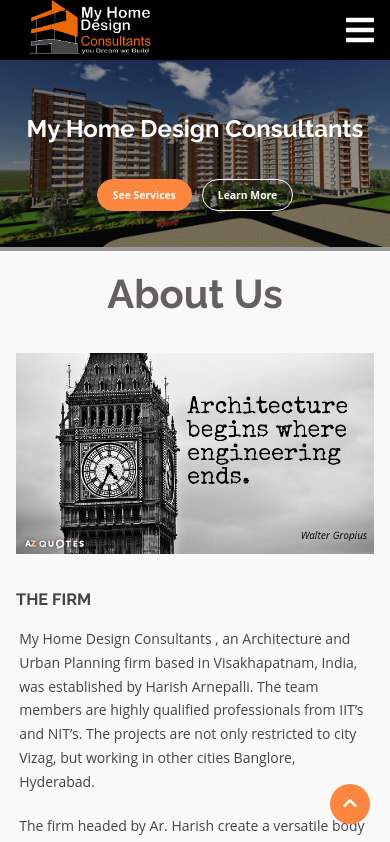
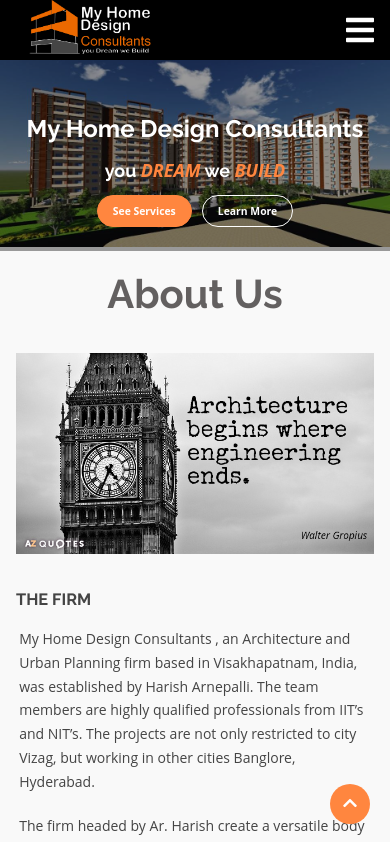
Before and after one commit to mohankalyan/mhd, an Angular app: page / in a window 390 px wide. Shown: the top 842 px of the page. Built offline with nearby package versions, Linux system fonts and the light colour scheme.

Commit message:
build remove

```diff
--- a/src/app/common/carousel/carousel.component.html
+++ b/src/app/common/carousel/carousel.component.html
@@ -4,8 +4,9 @@
     <div class="carousel-item fade"  [style.display]="slideIndex==1? 'block':'none'">
       <img src="./assets/images/slider/slider1.jpg" alt="">
       <div class="carousel-item-head level-2" data-aos="fade-down">
-        <h2 data-aos="fade-up" data-aos-duration="2000">Welcome to</h2>
+        <h2 class="desktop-visible" data-aos="fade-up" data-aos-duration="2000">Welcome to</h2>
         <h1 data-aos="fade-down" data-aos-duration="2000">My Home Design Consultants</h1>
+        <h2 data-aos="fade-up" data-aos-duration="2000">you <i>DREAM</i> we <i>BUILD</i></h2>
         <div class="navigate1" data-aos="zoom-in">
             <a href="#services" class="badge badge-active">
               <div>See Services</div>
@@ -20,7 +21,7 @@
     <div class="carousel-item fade"  [style.display]="slideIndex==2? 'block':'none'">
       <img src="./assets/images/slider/slider2.jpg" alt="">
       <div class="carousel-item-head level-2" data-aos="fade-up">
-        <h1 data-aos="fade-down" data-aos-duration="2000">you Dream we BUILD</h1>
+        <h1 data-aos="fade-down" data-aos-duration="2000">Get your designs by IIT and NIT professionals</h1>
         <div class="navigate1" data-aos="zoom-in">
             <a href="#services" class="badge badge-active">
               <div>See Services</div>
--- a/src/app/common/carousel/carousel.component.scss
+++ b/src/app/common/carousel/carousel.component.scss
@@ -43,6 +43,9 @@
     }
     .carousel-item-head h2,h1{
         color: #ffffff;
+        i{
+            color: #ff863f;
+        }
     }
     .carousel-item-head{
         position: absolute;
@@ -142,8 +145,12 @@
 
         font-size: 0.75rem!important;
     }
+    .desktop-visible{
+        display: none;
+    }
     h2{
-        display: none;
+        padding-bottom: 0;
+        margin-bottom: 0;
     }
     .carousel-nav {
         display: none;
@@ -154,6 +161,6 @@
     .navigate1{
         font-size: 0.65rem;
         font-family: 'Raleway', sans-serif;
-       // padding-top: 1rem;
+        padding-top: 0.5rem;
     }
   }
--- a/src/app/common/carousel/carousel.component.ts
+++ b/src/app/common/carousel/carousel.component.ts
@@ -14,7 +14,7 @@
     this.timer=setInterval(()=>{
       //console.log("timer called");
       this.nextSlide(1);
-    },10000);
+    },8000);
   }
   ngOnDestroy(){
     clearInterval(this.timer);
--- a/src/app/footer/footer.component.html
+++ b/src/app/footer/footer.component.html
@@ -6,11 +6,13 @@
         <a class="circle" target="_blank"
           href="https://www.facebook.com/My-Home-Design-Consultants-706972952986813/?modal=admin_todo_tour"><i
             class="fab fa-facebook-f"></i></a>
-        <a class="circle" href=""><i class="fab fa-twitter"></i></a>
+        <!-- <a class="circle" href=""><i class="fab fa-twitter"></i></a> -->
         <a class="circle" target="_blank"
           href="https://www.google.com/search?biw=1242&bih=597&ei=Jo-VXMSZDafWz7sP-b--sA4&q=My+Home+Design+Consultants%2C+Madhurawada%2C+Visakhapatnam&oq=My+Home+Design+Consultants%2C+Madhurawada%2C+Visakhapatnam&gs_l=psy-ab.3..35i39.18870.21239..21710...0.0..0.151.684.0j5......0....1..gws-wiz.......0i71j35i304i39.eQV4KG31xuA"><i
             class="fab fa-google"></i></a>
-        <a class="circle" href=""><i class="fab fa-instagram"></i></a>
+        <a class="circle" target="_blank"
+        href="https://instagram.com/my_home_design_consltants?utm_source=ig_profile_share&igshid=1g4nk5dp5vbmn">
+        <i class="fab fa-instagram"></i></a>
       </p>
     </div>
     <div class="col-4">
```
Also changed, not shown: 39 other files (tests, documents, lock files or other folders).
